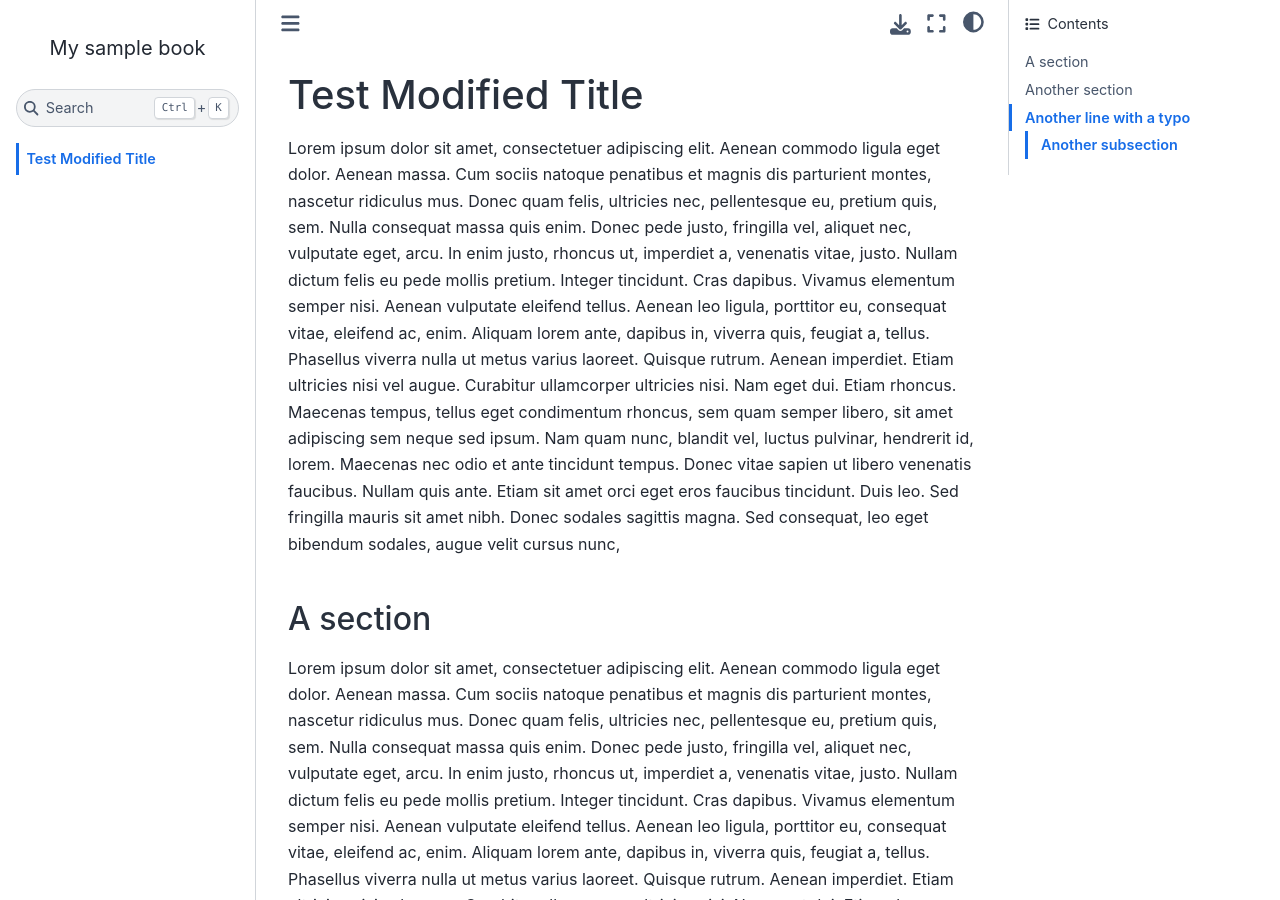
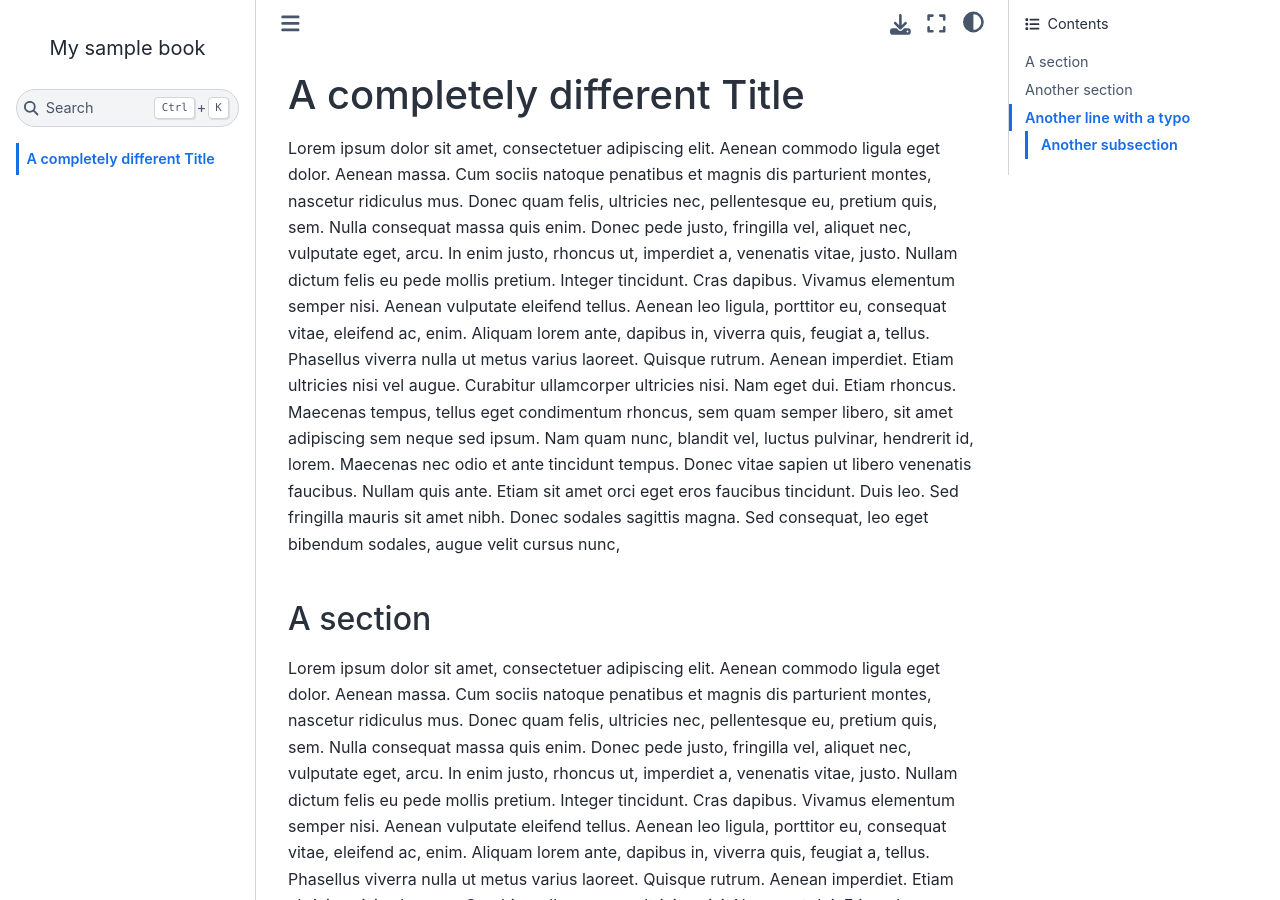
Before and after one commit to jbusecke/test_soeren, a Jupyter Book: the page built from test.md, in a window 1280 px wide and 900 px high. Built offline with Jupyter Book 1.0.4 settings and Sphinx 7.4.7 and the Sphinx Book theme 1.1.4, drawn with Linux system fonts in a browser that asks for light colours.

Commit message:
Update test.md

```diff
--- a/test.md
+++ b/test.md
@@ -1,4 +1,4 @@
-# Test Modified Title
+# A completely different Title
 Lorem ipsum dolor sit amet, consectetuer adipiscing elit. Aenean commodo ligula eget dolor. Aenean massa. Cum sociis natoque penatibus et magnis dis parturient montes, nascetur ridiculus mus. Donec quam felis, ultricies nec, pellentesque eu, pretium quis, sem. Nulla consequat massa quis enim. Donec pede justo, fringilla vel, aliquet nec, vulputate eget, arcu. In enim justo, rhoncus ut, imperdiet a, venenatis vitae, justo. Nullam dictum felis eu pede mollis pretium. Integer tincidunt. Cras dapibus. Vivamus elementum semper nisi. Aenean vulputate eleifend tellus. Aenean leo ligula, porttitor eu, consequat vitae, eleifend ac, enim. Aliquam lorem ante, dapibus in, viverra quis, feugiat a, tellus. Phasellus viverra nulla ut metus varius laoreet. Quisque rutrum. Aenean imperdiet. Etiam ultricies nisi vel augue. Curabitur ullamcorper ultricies nisi. Nam eget dui. Etiam rhoncus. Maecenas tempus, tellus eget condimentum rhoncus, sem quam semper libero, sit amet adipiscing sem neque sed ipsum. Nam quam nunc, blandit vel, luctus pulvinar, hendrerit id, lorem. Maecenas nec odio et ante tincidunt tempus. Donec vitae sapien ut libero venenatis faucibus. Nullam quis ante. Etiam sit amet orci eget eros faucibus tincidunt. Duis leo. Sed fringilla mauris sit amet nibh. Donec sodales sagittis magna. Sed consequat, leo eget bibendum sodales, augue velit cursus nunc,
 
 
```
